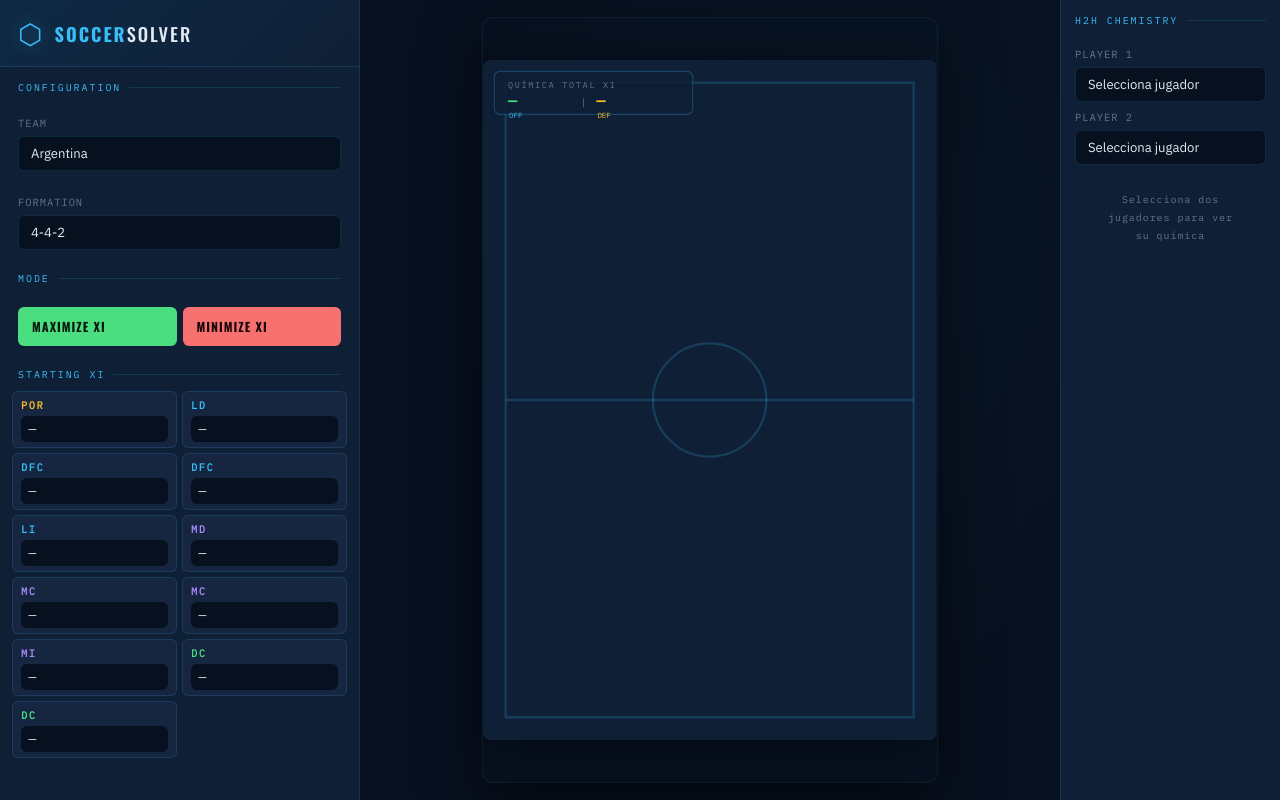
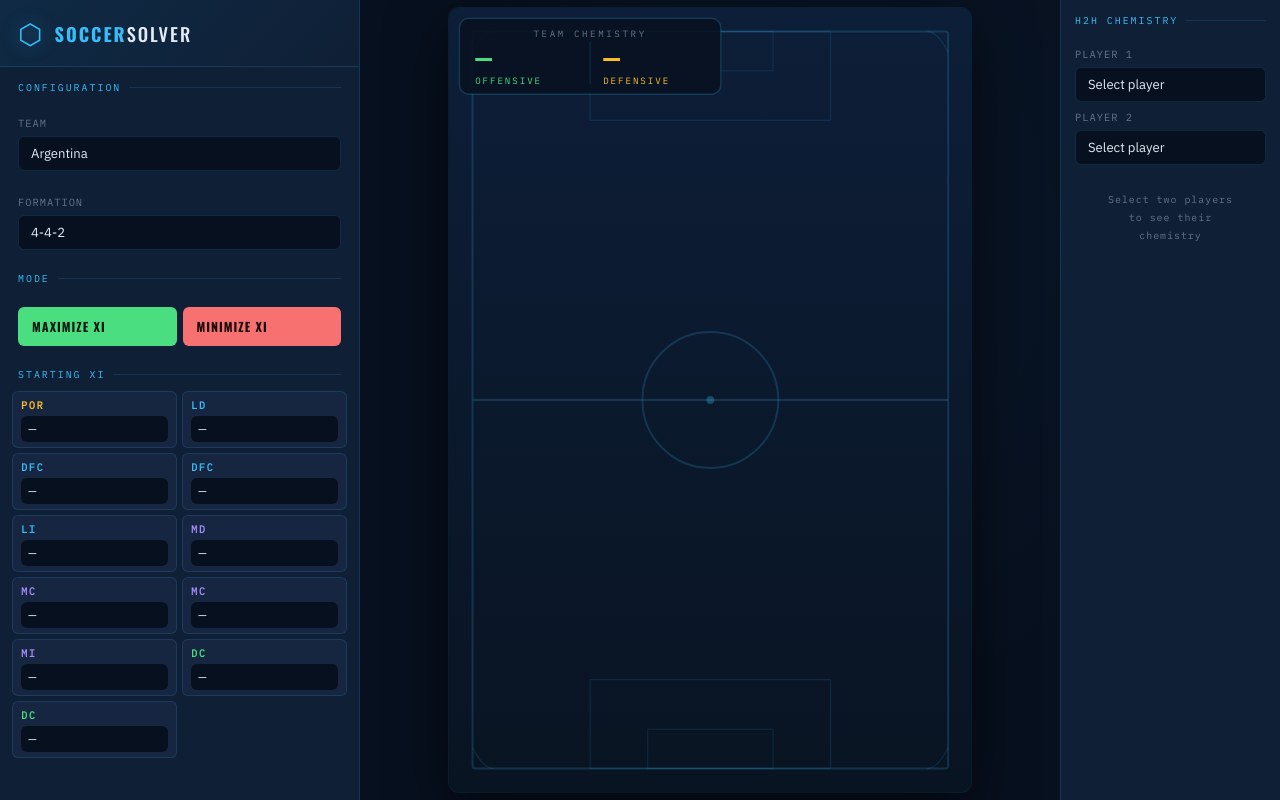
Before and after one commit to UnaiZoat/player-chemistry, a Flask app: page / in a window 1280 px wide. Run offline with Flask 3, Linux system fonts and the light colour scheme; data that the repository does not hold is empty.

Commit message:
pequeñas mejoras visuales

```diff
--- a/static/style.css
+++ b/static/style.css
@@ -314,7 +314,7 @@ button {
     flex: 1;
     display: flex;
     flex-direction: column;
-    padding: 18px;
+    padding: 8px;
     overflow: hidden;
     background: radial-gradient(ellipse at 70% 30%, rgba(56,189,248,0.03) 0%, transparent 60%);
 }
@@ -457,7 +457,7 @@ h2 {
 
 #pitch {
     height: 100%;
-    max-height: calc(100vh - 120px);
+    max-height: calc(100vh - 16px);
     border-radius: 8px;
     filter: drop-shadow(0 4px 30px rgba(0,0,0,0.4));
 }
--- a/templates/index.html
+++ b/templates/index.html
@@ -120,21 +64,61 @@
     <div class="pitch-wrap">
         <div class="pitch-container">
             <svg id="pitch" viewBox="0 0 400 600">
-                <rect x="0" y="0" width="400" height="600" fill="#0f1f35" />
-                <rect x="20" y="20" width="360" height="560" fill="none" stroke="rgba(56,189,248,0.2)" stroke-width="2" />
-                <line x1="20" y1="300" x2="380" y2="300" stroke="rgba(56,189,248,0.2)" stroke-width="2" />
-                <circle cx="200" cy="300" r="50" fill="none" stroke="rgba(56,189,248,0.2)" stroke-width="2" />
+                <!-- Field background -->
+                <rect x="0" y="0" width="400" height="600" fill="#0a1628"/>
+                <!-- Grass subtle gradient -->
+                <defs>
+                    <linearGradient id="grassGrad" x1="0" y1="0" x2="0" y2="1">
+                        <stop offset="0%" stop-color="#0d1e38"/>
+                        <stop offset="100%" stop-color="#091422"/>
+                    </linearGradient>
+                </defs>
+                <rect x="0" y="0" width="400" height="600" fill="url(#grassGrad)"/>
+                <!-- Field lines -->
+                <rect x="18" y="18" width="364" height="564" fill="none" stroke="rgba(56,189,248,0.18)" stroke-width="1.5" rx="2"/>
+                <!-- Halfway line -->
+                <line x1="18" y1="300" x2="382" y2="300" stroke="rgba(56,189,248,0.18)" stroke-width="1.5"/>
+                <!-- Centre circle -->
+                <circle cx="200" cy="300" r="52" fill="none" stroke="rgba(56,189,248,0.18)" stroke-width="1.5"/>
+                <circle cx="200" cy="300" r="3" fill="rgba(56,189,248,0.3)"/>
+                <!-- Penalty areas -->
+                <rect x="108" y="18"  width="184" height="68" fill="none" stroke="rgba(56,189,248,0.12)" stroke-width="1"/>
+                <rect x="108" y="514" width="184" height="68" fill="none" stroke="rgba(56,189,248,0.12)" stroke-width="1"/>
+                <!-- Goal areas -->
+                <rect x="152" y="18"  width="96" height="30" fill="none" stroke="rgba(56,189,248,0.1)" stroke-width="1"/>
+                <rect x="152" y="552" width="96" height="30" fill="none" stroke="rgba(56,189,248,0.1)" stroke-width="1"/>
+                <!-- Corner arcs -->
+                <path d="M18 34 Q26 18 34 18"  fill="none" stroke="rgba(56,189,248,0.12)" stroke-width="1"/>
+                <path d="M382 34 Q374 18 366 18" fill="none" stroke="rgba(56,189,248,0.12)" stroke-width="1"/>
+                <path d="M18 566 Q26 582 34 582" fill="none" stroke="rgba(56,189,248,0.12)" stroke-width="1"/>
+                <path d="M382 566 Q374 582 366 582" fill="none" stroke="rgba(56,189,248,0.12)" stroke-width="1"/>
+
                 <g id="edges"></g>
                 <g id="nodes"></g>
-                <!-- Total chemistry badge en el pitch -->
+
+                <!-- ── TOTAL CHEMISTRY BADGE ─────────────────────── -->
                 <g id="totalBadge">
-                    <rect x="10" y="10" width="175" height="38" rx="5" fill="rgba(15,31,53,0.85)" stroke="rgba(56,189,248,0.25)" stroke-width="1"/>
-                    <text x="22" y="25" fill="#64748b" font-size="7.5" font-family="'IBM Plex Mono',monospace" letter-spacing="1.5">QUÍMICA TOTAL XI</text>
-                    <text id="totalOffText" x="22" y="41" fill="#4ade80" font-size="13" font-family="'IBM Plex Mono',monospace" font-weight="600">—</text>
-                    <text id="totalDefText" x="100" y="41" fill="#fbbf24" font-size="13" font-family="'IBM Plex Mono',monospace" font-weight="600">—</text>
-                    <text x="86" y="41" fill="#64748b" font-size="9" font-family="'IBM Plex Mono',monospace">|</text>
-                    <text x="23" y="51" fill="#38bdf8" font-size="6.5" font-family="'IBM Plex Mono',monospace">OFF</text>
-                    <text x="101" y="51" fill="#fbbf24" font-size="6.5" font-family="'IBM Plex Mono',monospace">DEF</text>
+                    <!-- Card background -->
+                    <rect x="8" y="8" width="200" height="58" rx="7"
+                          fill="rgba(7,16,31,0.88)" stroke="rgba(56,189,248,0.22)" stroke-width="1"/>
+                    <!-- Header label -->
+                    <text x="108" y="22" text-anchor="middle"
+                          fill="#64748b" font-size="7" font-family="'IBM Plex Mono',monospace"
+                          letter-spacing="2" text-transform="uppercase">TEAM CHEMISTRY</text>
+                    <!-- Divider -->
+                    <line x1="108" y1="26" x2="108" y2="58" stroke="rgba(56,189,248,0.15)" stroke-width="1"/>
+                    <!-- OFF side -->
+                    <text x="20" y="46" fill="#4ade80" font-size="20"
+                          font-family="'IBM Plex Mono',monospace" font-weight="700"
+                          id="totalOffText">—</text>
+                    <text x="20" y="58" fill="#4ade80" font-size="7"
+                          font-family="'IBM Plex Mono',monospace" letter-spacing="1.5">OFFENSIVE</text>
+                    <!-- DEF side -->
+                    <text x="118" y="46" fill="#fbbf24" font-size="20"
+                          font-family="'IBM Plex Mono',monospace" font-weight="700"
+                          id="totalDefText">—</text>
+                    <text x="118" y="58" fill="#fbbf24" font-size="7"
+                          font-family="'IBM Plex Mono',monospace" letter-spacing="1.5">DEFENSIVE</text>
                 </g>
             </svg>
         </div>
@@ -208,7 +192,7 @@
     <!-- Placeholder cuando no hay selección -->
     <div id="h2hEmpty" style="padding:20px 14px; text-align:center;">
         <div style="font-family:var(--font-mono);font-size:0.62rem;color:var(--muted);letter-spacing:1px;line-height:1.8">
-            Selecciona dos<br>jugadores para ver<br>su química
+            Select two players<br>to see their<br>chemistry
         </div>
     </div>
 </div>
@@ -272,7 +256,7 @@
         const names = allPlayers.map(p => p.name).sort();
         ["h2hPlayer1", "h2hPlayer2"].forEach(id => {
             const sel = document.getElementById(id);
-            sel.innerHTML = '<option value="">Selecciona jugador</option>';
+            sel.innerHTML = '<option value="">Select player</option>';
             names.forEach(n => {
                 const opt = document.createElement("option");
                 opt.value = n; opt.text = n;
@@ -479,10 +463,18 @@
             const nameParts = s.value.split(' ');
             const displayName = (nameParts.length > 1 ? nameParts[1] : nameParts[0]).toUpperCase();
 
+            // Color por categoría de posición
+            const cat = config.slots[i];
+            const catColor = { PO: "#fbbf24", DF: "#38bdf8", MC: "#a78bfa", DL: "#4ade80" }[cat] || "#38bdf8";
+            const catGlow  = { PO: "rgba(251,191,36,0.4)", DF: "rgba(56,189,248,0.4)", MC: "rgba(167,139,250,0.4)", DL: "rgba(74,222,128,0.4)" }[cat] || "rgba(56,189,248,0.4)";
+
             const g = document.createElementNS("http://www.w3.org/2000/svg", "g");
             g.innerHTML = `
-                <circle cx="${x}" cy="${y}" r="18" fill="#0f1f35" stroke="#38bdf8" stroke-width="2"/>
-                <text x="${x}" y="${y+35}" text-anchor="middle" fill="white" font-size="10" font-family="Oswald" font-weight="700">${displayName}</text>
+                <circle cx="${x}" cy="${y}" r="22" fill="${catColor}" opacity="0.12"/>
+                <circle cx="${x}" cy="${y}" r="18" fill="#0a1628" stroke="${catColor}" stroke-width="2"/>
+                <text x="${x}" y="${y+4}" text-anchor="middle" fill="${catColor}"
+                      font-size="9" font-family="'IBM Plex Mono',monospace" font-weight="700"
+                      >${displayName}</text>
             `;
             nodesG.appendChild(g);
         });
@@ -516,55 +508,6 @@
     }
     // ── / MOBILE ────────────────────────────────────────────────
 
-    // ── RANKING TOP PARES ───────────────────────────────────────
-    let currentRankMetric = "offensive";
-
-    function switchRankTab(metric) {
-        currentRankMetric = metric;
-        document.getElementById("tabOff").classList.toggle("active", metric === "offensive");
-        document.getElementById("tabDef").classList.toggle("active", metric === "defensive");
-        loadRanking();
-    }
-
-    async function loadRanking() {
-        const res = await fetch("/top_pairs", {
-            method: "POST",
-            headers: {"Content-Type": "application/json"},
-            body: JSON.stringify({ metric: currentRankMetric, n: 10 })
-        });
-        const pairs = await res.json();
-        renderRanking(pairs);
-    }
-
-    function renderRanking(pairs) {
-        const container = document.getElementById("rankTable");
-        if (!pairs || !pairs.length) {
-            container.innerHTML = `<div style="font-family:var(--font-mono);font-size:0.6rem;color:var(--muted);padding:8px 0;text-align:center;">Sin datos</div>`;
-            return;
-        }
-        const isOff = currentRankMetric === "offensive";
-        const scoreClass = isOff ? "off" : "def";
-        const short = n => { const p = n.split(' '); return p.length > 1 ? p[1] : p[0]; };
-        container.innerHTML = pairs.map(p => {
-            const rankClass = p.rank <= 3 ? `rank-${p.rank}` : "";
-            const score = isOff ? p.offensive : p.defensive;
-            const rawVal = isOff
-                ? (p.joi90 !== null ? `JOI90 ${p.joi90.toFixed(3)}` : "")
-                : (p.jdi90 !== null ? `JDI90 ${p.jdi90.toFixed(3)}` : "");
-            return `
-            <div class="rank-row ${rankClass}" title="${p.player1} & ${p.player2} · ${p.team} · ${rawVal}">
-                <span class="rank-num">${p.rank}</span>
-                <div class="rank-names">
-                    <span class="rank-pair">${short(p.player1)} & ${short(p.player2)}</span>
-                    <span class="rank-meta">${p.team} · ${p.co_games}G · ${rawVal}</span>
-                </div>
-                <span class="rank-score ${scoreClass}">${score.toFixed(1)}</span>
-            </div>`;
-        }).join('');
-    }
-    // ── / RANKING ───────────────────────────────────────────────
-
-    init();
-    loadRanking();</script>
+    init();</script>
 </body>
 </html>
```
Also changed, not shown: other parts of static/style.css (+77 -8 lines), other parts of templates/index.html (+18 -74 lines).
